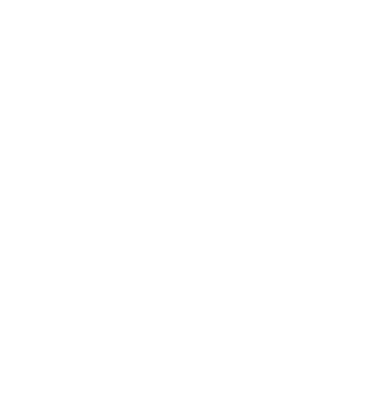
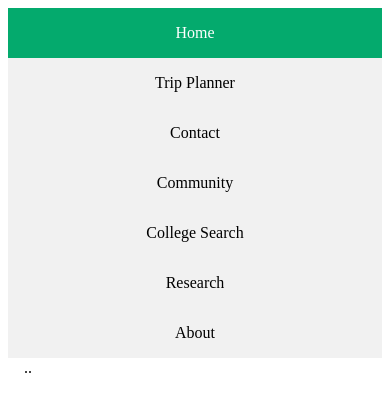
Before and after one commit to Ralakash/CollegeTrip, a plain HTML site: page index.html in a window 390 px wide. Drawn offline with Linux system fonts and the light colour scheme.

Commit message:
"started basic html with reactive sidebar"

```diff
--- a/assets/style.css
+++ b/assets/style.css
@@ -0,0 +1,55 @@
+.sidebar {
+    margin: 0;
+    padding: 0;
+    width: 200px;
+    background-color: #f1f1f1;
+    position: fixed;
+    height: 100%;
+    overflow: auto;
+  }
+
+
+  .sidebar a {
+    display: block;
+    color: black;
+    padding: 16px;
+    text-decoration: none;
+  }
+
+
+  .sidebar a.active {
+    background-color: #04AA6D;
+    color: white;
+  }
+
+
+  .sidebar a:hover:not(.active) {
+    background-color: #555;
+    color: white;
+  }
+
+
+  div.content {
+    margin-left: 200px;
+    padding: 1px 16px;
+    height: 1000px;
+  }
+
+
+  @media screen and (max-width: 700px) {
+    .sidebar {
+      width: 100%;
+      height: auto;
+      position: relative;
+    }
+    .sidebar a {float: left;}
+    div.content {margin-left: 0;}
+  }
+
+
+  @media screen and (max-width: 400px) {
+    .sidebar a {
+      text-align: center;
+      float: none;
+    }
+  }
--- a/index.html
+++ b/index.html
@@ -9,7 +9,19 @@
   </head>
 
   <body>
+    <div class="sidebar">
+        <a class="active" href="#home">Home</a>
+        <a href="#trip Planner">Trip Planner</a>
+        <a href="#contact">Contact</a>
+        <a href="#community">Community</a>
+        <a href="#college search">College Search</a>
+        <a href="#research">Research</a>
+        <a href="#about">About</a>
+    </div>
 
+    <div class="content">
+        ..
+    </div>
   </body>
 
   <footer>
```
